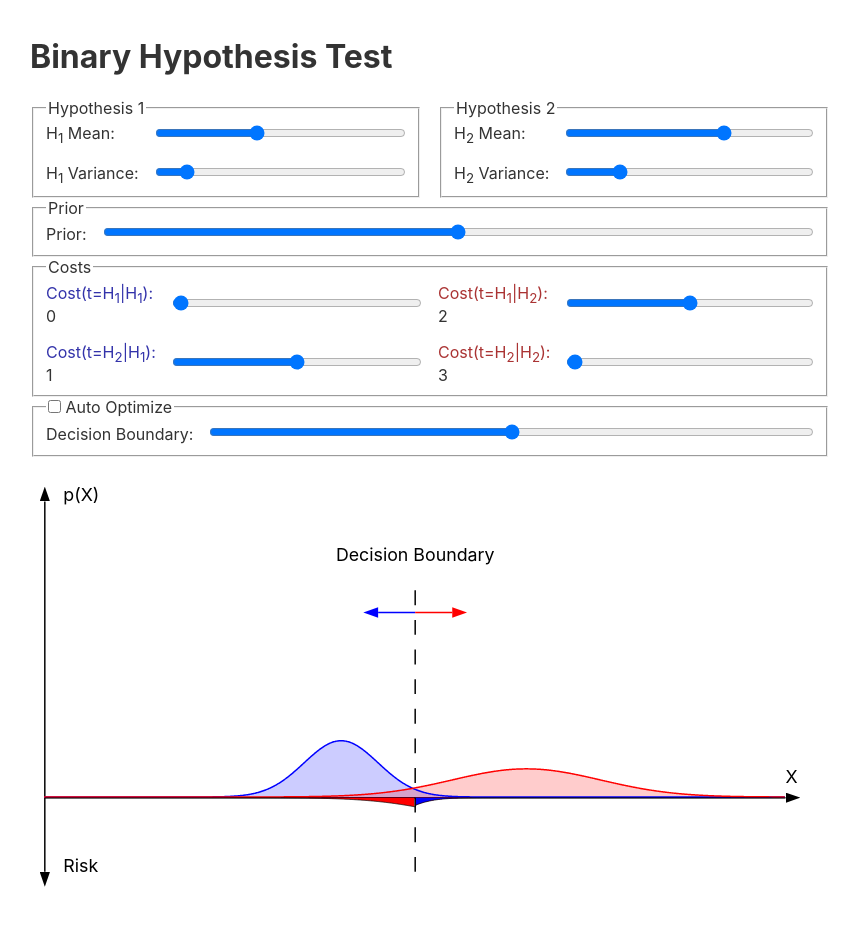
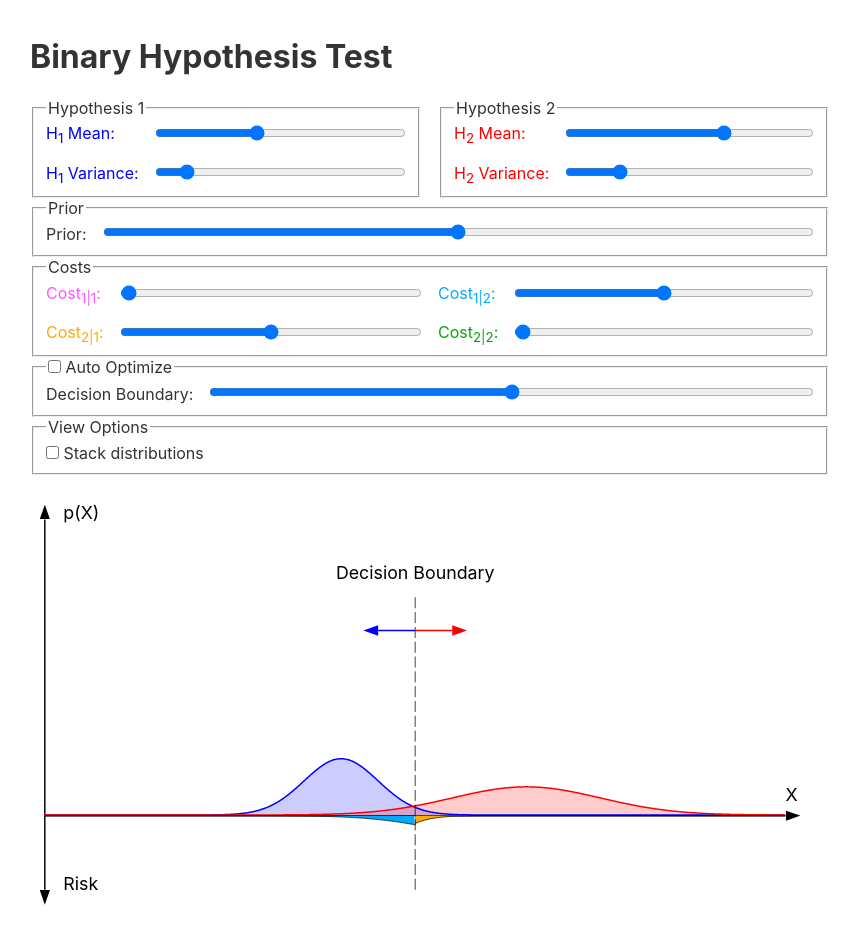
Before and after one commit to laszlokorte/hypothesis-test, a Svelte app: page / in a window 1280 px wide. Shown: the top 952 px of the page, without its empty margins (210-1069 px from the left). Built offline with nearby package versions, Linux system fonts and the light colour scheme.

Commit message:
improve colors

```diff
--- a/src/App.svelte
+++ b/src/App.svelte
@@ -5,11 +5,15 @@
 	let prior = 0.5
 	let boundary = 0
 	let autoOptimize = false
+	let stacked = false
 
 	let maxCost = 2
 	let cost = [0,1,1,0]
 
 	let colors = ['blue', 'red']
+	let costColors = ['#f5f', '#fa0','#0af','#0a0']
+
+	$: swapped = mean[0] > mean[1] ? 1 : 0
 
 
 	$: pdf = (p, x) => {
@@ -114,7 +118,7 @@
 	<legend>
 		Hypothesis 1
 	</legend>
-<dl>
+<dl style={`color: ${colors[0]}`}>
 	<dt><label for='mean_0'>H<sub>1</sub> Mean</label></dt>
 	<dd><input id="mean_0" type="range" bind:value={mean[0]} min="-1" max="1" step="0.01" /></dd>
 	<dt><label for='variance_0'>H<sub>1</sub> Variance</label></dt>
@@ -126,7 +130,7 @@
 	<legend>
 		Hypothesis 2
 	</legend>
-	<dl>
+	<dl style={`color: ${colors[1]}`}>
 	<dt><label for='mean_1'>H<sub>2</sub> Mean</label></dt>
 	<dd><input id="mean_1" type="range" bind:value={mean[1]} min="-1" max="1" step="0.01" /></dd>
 	<dt><label for='variance_1'>H<sub>2</sub> Variance</label></dt>
@@ -151,16 +155,16 @@
 	</legend>
 		<div class="controls">
 			<dl>
-	<dt><label for='cost_0' style="color: #33a">Cost(t=H<sub>1</sub>|H<sub>1</sub>)</label>0</dt>
+	<dt><label for='cost_0' style={`color: ${costColors[0]}`}>Cost<sub>1|1</sub></label></dt>
 	<dd><input id="cost_0" type="range" bind:value={cost[0]} min="0" max={maxCost} step="0.01" /></dd>
-	<dt><label for='cost_1' style="color: #33a">Cost(t=H<sub>2</sub>|H<sub>1</sub>)</label>1</dt>
+	<dt><label for='cost_1' style={`color: ${costColors[1]}`}>Cost<sub>2|1</sub></label></dt>
 	<dd><input id="cost_1" type="range" bind:value={cost[1]} min="0" max={maxCost} step="0.01" /></dd>
 	</dl>
 		<dl>
 
-	<dt><label for='cost_2'style="color: #a33">Cost(t=H<sub>1</sub>|H<sub>2</sub>)</label>2</dt>
+	<dt><label for='cost_2'style={`color:${costColors[2]}`}>Cost<sub>1|2</sub></label></dt>
 	<dd><input id="cost_2" type="range" bind:value={cost[2]} min="0" max={maxCost} step="0.01" /></dd>
-	<dt><label for='cost_3' style="color: #a33">Cost(t=H<sub>2</sub>|H<sub>2</sub>)</label>3</dt>
+	<dt><label for='cost_3' style={`color:${costColors[3]}`}>Cost<sub>2|2</sub></label></dt>
 	<dd><input id="cost_3" type="range" bind:value={cost[3]} min="0" max={maxCost} step="0.01" /></dd>
 </dl>
 		</div>
@@ -175,6 +179,12 @@
 		<dt><label for='boundary'>Decision Boundary</label></dt>
 		<dd><input id="boundary" bind:value={boundary} type="range"  min="-1" max="1" step="0.01" disabled={autoOptimize} /></dd>
 	</dl>
+</fieldset>
+
+<fieldset>
+	<legend>
+			<label>View Options</legend>
+	<label><input id="stacked" bind:checked={stacked} type="checkbox" /> Stack distributions</label>
 </fieldset>
 
 <svg viewBox="-20 -180 1080 700" stroke-width="2" font-size="24">
@@ -193,27 +203,39 @@
 	<text x={25} y={flipY(-100)} text-anchor="start">Risk</text>
 	<text x={1000} y={flipY(20)} text-anchor="start">X</text>
 
+
+	{#if stacked}
+
+	<path d={`M0,${flipY(0)} ` + samples[1].flatMap(([x,p],i) => ['L'+(500+500*x),flipY(2+(p+(stacked?samples[0][i][1]:0))*600)]).join(' ') + `V${flipY(0)} Z`} fill={colors[1]} opacity="1" />
+
+	<path d={`M0,${flipY(0)} ` + samples[0].flatMap(([x,p]) => ['L'+(500+500*x),flipY(2+p*600)]).join(' ') + `V${flipY(0)} Z`} fill={colors[0]} opacity="1" />
+
+	{:else}
+
 	<path d={`M0,${flipY(0)} ` + samples[0].flatMap(([x,p]) => ['L'+(500+500*x),flipY(1+p*600)]).join(' ') + `V${flipY(0)} Z`} fill={colors[0]} opacity="0.2" />
-	<path d={`M0,${flipY(0)} ` + samples[1].flatMap(([x,p]) => ['L'+(500+500*x),flipY(1+p*600)]).join(' ') + `V${flipY(0)} Z`} fill={colors[1]} opacity="0.2" />
+
+	<path d={`M0,${flipY(0)} ` + samples[1].flatMap(([x,p],i) => ['L'+(500+500*x),flipY(1+p*600)]).join(' ') + `V${flipY(0)} Z`} fill={colors[1]} opacity="0.2" />
+
+
 
 	<path d={`M0,${flipY(0)} ` + samples[0].flatMap(([x,p]) => ['L'+(500+500*x),flipY(1+p*600)]).join(' ')} stroke={colors[0]} fill="none" />
-	<path d={`M0,${flipY(0)} ` + samples[1].flatMap(([x,p]) => ['L'+(500+500*x),flipY(1+p*600)]).join(' ')} stroke={colors[1]} fill="none" />
+	<path d={`M0,${flipY(0)} ` + samples[1].flatMap(([x,p],i) => ['L'+(500+500*x),flipY(1+p*600)]).join(' ')} stroke={colors[1]} fill="none" />
+	{/if}
+
+	<path d={`M0,${flipY(0)} ` + samples[0].flatMap(([x,p],i) =>  x>=boundary ? [] : ['L'+(500+500*x),flipY(-(costs[0][i]*samples[0][i][1] + costs[1][i]*samples[1][i][1])*600)]).join(' ') + `V${flipY(0)} Z`} fill={costColors[2+swapped]} />
+
+	<path d={`M0,${flipY(0)} ` + samples[0].flatMap(([x,p],i) => x>=boundary ? [] : ['L'+(500+500*x),flipY(-(costs[0][i]*samples[0][i][1])*600)]).join(' ') + `V${flipY(0)} Z`} fill={costColors[0+swapped]} />
 
 
-	<path d={`M0,${flipY(0)} ` + samples[0].flatMap(([x,p],i) =>  x>=boundary ? [] : ['L'+(500+500*x),flipY(-(costs[0][i]*samples[0][i][1] + costs[1][i]*samples[1][i][1])*600)]).join(' ') + `V${flipY(0)} Z`} fill={colors[1]} />
+	<path d={`M${boundary*500 + 500},${flipY(0)} ` + samples[0].flatMap(([x,p],i) =>  x<boundary ? [] : ['L'+(500+500*x),flipY(-(costs[0][i]*samples[0][i][1] + costs[1][i]*samples[1][i][1])*600)]).join(' ') + `V${flipY(0)} Z`} fill={costColors[3-swapped]}  />
 
-	<path d={`M0,${flipY(0)} ` + samples[0].flatMap(([x,p],i) => x>=boundary ? [] : ['L'+(500+500*x),flipY(-(costs[0][i]*samples[0][i][1])*600)]).join(' ') + `V${flipY(0)} Z`} fill={colors[0]} />
-
-
-	<path d={`M${boundary*500 + 500},${flipY(0)} ` + samples[0].flatMap(([x,p],i) =>  x<boundary ? [] : ['L'+(500+500*x),flipY(-(costs[0][i]*samples[0][i][1] + costs[1][i]*samples[1][i][1])*600)]).join(' ') + `V${flipY(0)} Z`} fill={colors[1]}  />
-
-	<path d={`M${boundary*500 + 500},${flipY(0)} ` + samples[0].flatMap(([x,p],i) => x<boundary ? [] : [('L'+(500+500*x)),flipY(-(costs[0][i]*samples[0][i][1])*600)]).join(' ') + `V${flipY(0)} Z`} fill={colors[0]}  />
+	<path d={`M${boundary*500 + 500},${flipY(0)} ` + samples[0].flatMap(([x,p],i) => x<boundary ? [] : [('L'+(500+500*x)),flipY(-(costs[0][i]*samples[0][i][1])*600)]).join(' ') + `V${flipY(0)} Z`} fill={costColors[1-swapped]}  />
 
 		<path d={`M0,${flipY(0)} ` + samples[0].flatMap(([x,p],i) => [((x>boundary && i-1 && samples[0][i-1][0] < boundary) ? 'V' : 'L'+(500+500*x)),flipY(-(costs[0][i]*samples[0][i][1] + costs[1][i]*samples[1][i][1])*600)]).join(' ') + `V${flipY(0)}`} fill="none" stroke="black" stroke-width="1"  />
 
 
 
-		<line x1={500+boundary*500} x2={500+boundary*500} y1={flipY(-100)} y2={flipY(300)} stroke="black" stroke-dasharray="20 20" />
+		<line x1={500+boundary*500} x2={500+boundary*500} y1={flipY(-100)} y2={flipY(300)} stroke="black" stroke-width="1" stroke-dasharray="15 5" />
 	<text x={500+boundary*500} y={flipY(320)}   text-anchor="middle">Decision Boundary</text>
 
 		<line x1={500+boundary*500} x2={500+boundary*500 - 50} y1={flipY(250)} y2={flipY(250)} stroke={mean[0] < mean[1] ? colors[0] : colors[1]}/>
@@ -223,6 +245,7 @@
 		<polygon transform={`translate(${500+boundary*500-50} ${flipY(250)})`} fill={mean[0] < mean[1] ? colors[0] : colors[1]} points="0 -7, -20 0, 0 7" />
 		</g>
 </svg>
+
 <h2>
 	Explanation
 </h2>
```
Also changed, not shown: preview.png.
